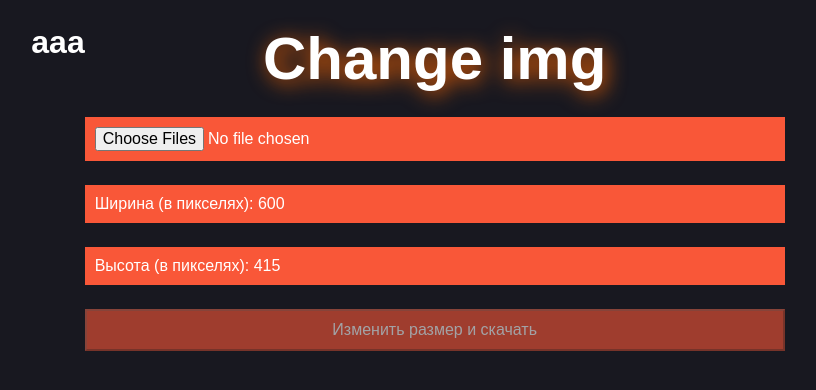
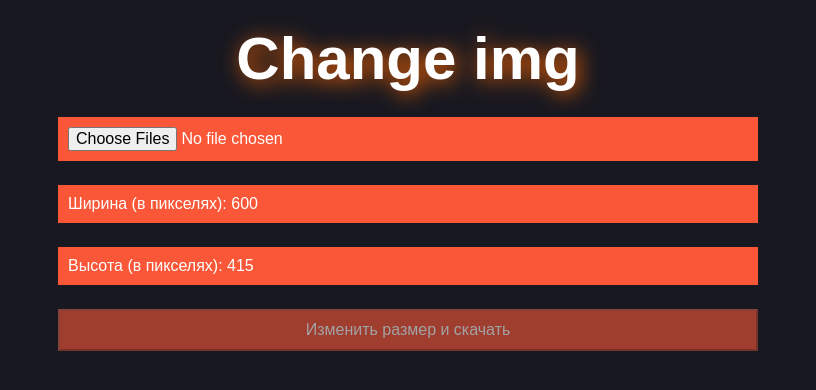
Before and after one commit to ArkadiyJS/change-img-app, a React (Create React App) app: page / in a window 1280 px wide. Shown: the top 390 px of the page, without its empty margins (232-1048 px from the left). Built offline with nearby package versions, Linux system fonts and the light colour scheme.

Commit message:
delete test symbols

```diff
--- a/src/App.js
+++ b/src/App.js
@@ -4,7 +4,7 @@ import ImageResizer from './components/ImageResizer/ImageResizer';
 
 function App() {
   return (
-    <div className="container"><h1>aaa</h1>
+    <div className="container">
 
       <ImageResizer />
     </div>
```
